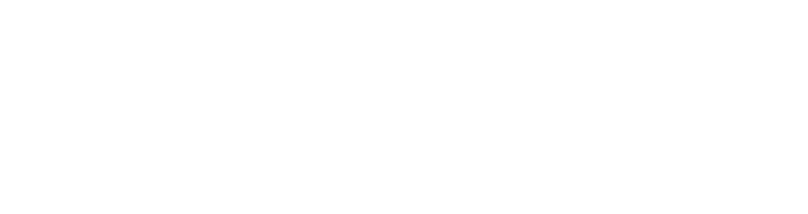
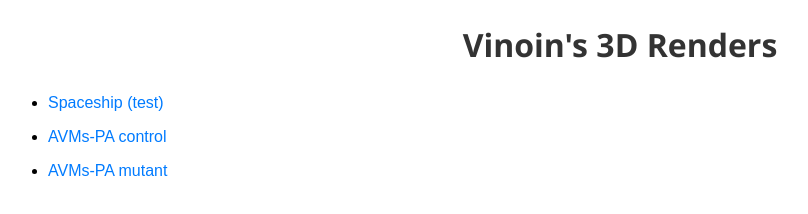
Before and after one commit to VinoinVincely/BFIL_AmiraRenders, a plain HTML site: page index.html in a window 1280 px wide. Shown: the whole page, without its empty margins (20-828 px from the left). Drawn offline with Linux system fonts and the light colour scheme; some packages are replaced by stand-ins of ours; a script that the page names is missing.

Commit message:
Update to Website Format

```diff
--- a/index.html
+++ b/index.html
@@ -1,23 +1,41 @@
 <!DOCTYPE html>
 <html>
 <head>
-  <meta name="viewport" content="width=device-width, initial-scale=1">
+  <title>List of Items</title>
   <style>
     body {
-      margin: 0;
-      padding: 0;
-      overflow: hidden;
+      font-family: Arial, sans-serif;
+      line-height: 1.5;
     }
 
-    model-viewer {
-      width: 100%;
-      height: 100vh;
+    h1 {
+      font-family: 'Segoe UI', Tahoma, Geneva, Verdana, sans-serif;
+      color: #333;
+      text-align: center;
+    }
+
+    ul {
+      list-style-type: disc;
+      margin: 20px;
+    }
+
+    li {
+      margin-bottom: 10px;
+    }
+
+    a {
+      text-decoration: none;
+      color: #007bff;
     }
   </style>
 </head>
 <body>
-  <model-viewer src="Spaceship.glb" camera-controls auto-rotate></model-viewer>
+  <h1>Vinoin's 3D Renders</h1>
 
-  <script type="module" src="https://ajax.googleapis.com/ajax/libs/model-viewer/3.1.1/model-viewer.min.js"></script>
+  <ul>
+    <li><a href="Spaceship.html">Spaceship (test)</a></li>
+    <li><a href="item2.html">AVMs-PA control</a></li>
+    <li><a href="item3.html">AVMs-PA mutant</a></li>
+  </ul>
 </body>
 </html>
```
Also changed, not shown: Spaceship.html (added, +23 -0 lines).
